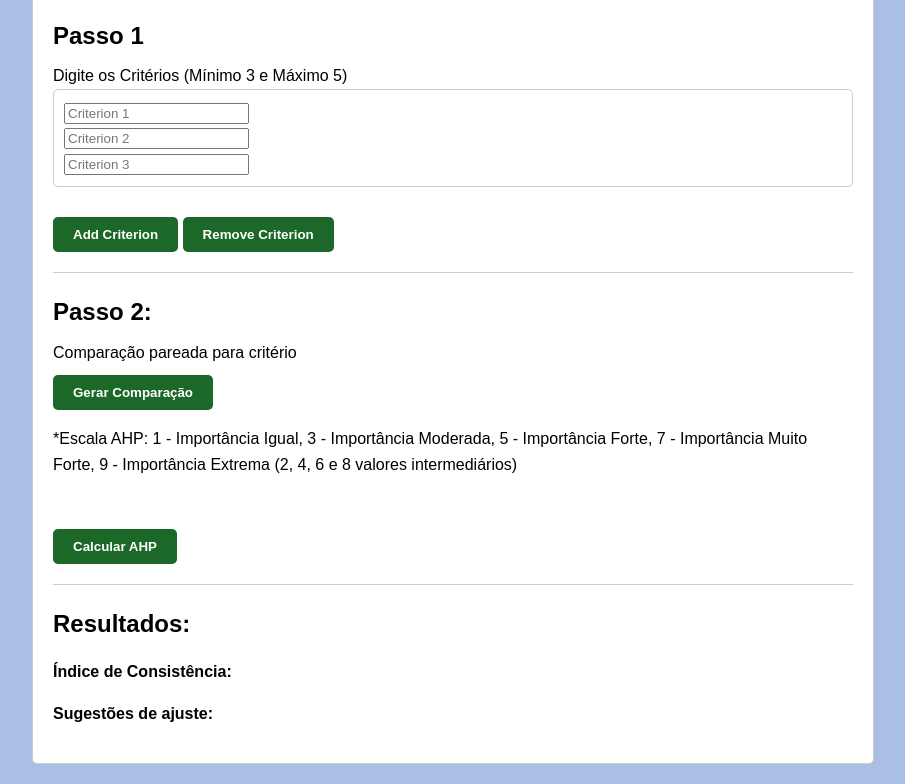
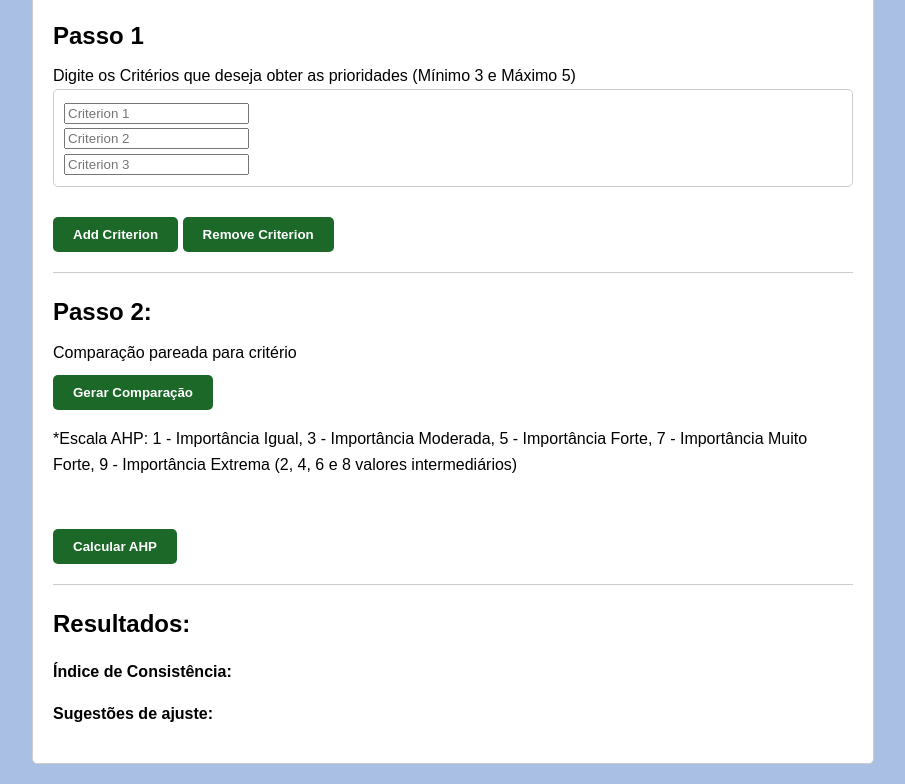
Before and after one commit to jhugolj/ahp-calculator, a plain HTML site: page index.html in a window 1280 px wide. Shown: the part 117-901 px from the top of the page, without its empty margins (187-1092 px from the left). Drawn offline with Linux system fonts and the light colour scheme.

Commit message:
Update index.html

```diff
--- a/index.html
+++ b/index.html
@@ -11,7 +11,7 @@
     <h1 id="title">Analytic Hierarchy Process Calculator</h1>
     <form id="ahpForm">
       <h2>Passo 1</h2>
-      <span> Digite os Critérios (Mínimo 3 e Máximo 5)</span>
+      <span> Digite os Critérios que deseja obter as prioridades (Mínimo 3 e Máximo 5)</span>
       <div id="criteriaInputs" class="campo">
         <div class="criteria-item">
                   <input type="text" name="criteria" placeholder="Criterion 1">
```
